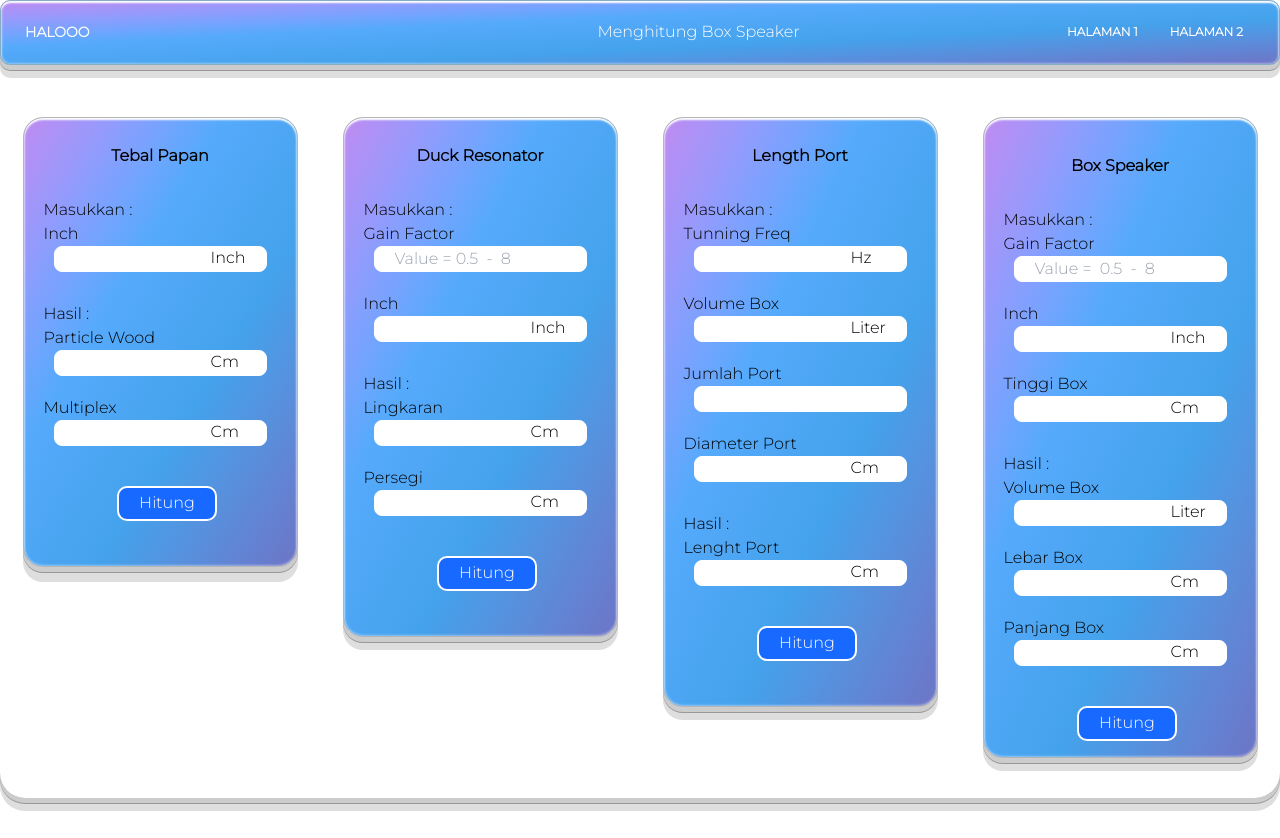
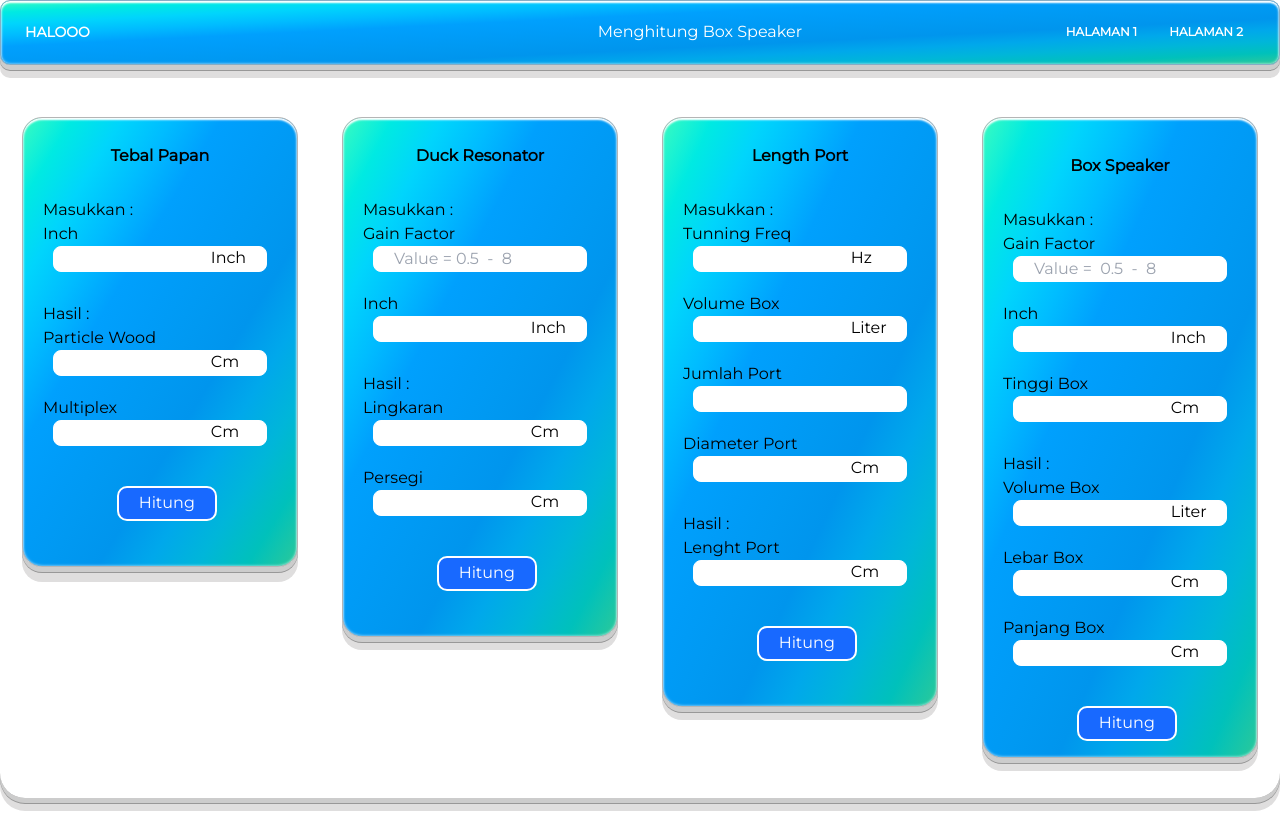
Before and after one commit to fajarbudi/NextJs, a Next.js app: page / in a window 1280 px wide. Built offline with nearby package versions, Linux system fonts and the light colour scheme.

Commit message:
mengubah font

```diff
--- a/app/globals.css
+++ b/app/globals.css
@@ -14,7 +14,7 @@ h3 {
   padding-left: 40%;
 }
 nav {
-  background-image: linear-gradient(to right bottom, #bf8bf0, #a794f8, #8d9dfd, #72a4fe, #56aafc, #50a7f6, #4aa5f1, #44a2eb, #5097e3, #5b8cda, #6580d0, #6d75c5);
+  background-image: linear-gradient(to right bottom, #3afbc0, #00eae2, #00d5fc, #00bcff, #00a0fd, #009cf8, #0099f2, #0095ed, #00a8eb, #00b6d9, #00c1bb, #2cc999);
   padding: 6px 10px;
   border: 1px solid rgb(134, 173, 197);
   border-radius: 10px;
@@ -36,7 +36,7 @@ nav {
 .kotak_1 {
   position: relative;
   border-radius: 10px;
-  background-image: linear-gradient(to right bottom, #bf8bf0, #a794f8, #8d9dfd, #72a4fe, #56aafc, #50a7f6, #4aa5f1, #44a2eb, #5097e3, #5b8cda, #6580d0, #6d75c5);
+  background-image: linear-gradient(to right bottom, #3afbc0, #00eae2, #00d5fc, #00bcff, #00a0fd, #009cf8, #0099f2, #0095ed, #00a8eb, #00b6d9, #00c1bb, #2cc999);
   margin-bottom: 20px;
   height: 450px;
   padding: 6px 10px;
@@ -48,7 +48,7 @@ nav {
 }
 .resonator {
   border-radius: 10px;
-  background-image: linear-gradient(to right bottom, #bf8bf0, #a794f8, #8d9dfd, #72a4fe, #56aafc, #50a7f6, #4aa5f1, #44a2eb, #5097e3, #5b8cda, #6580d0, #6d75c5);
+  background-image: linear-gradient(to right bottom, #3afbc0, #00eae2, #00d5fc, #00bcff, #00a0fd, #009cf8, #0099f2, #0095ed, #00a8eb, #00b6d9, #00c1bb, #2cc999);
   height: 520px;
   padding: 6px 10px;
   border: 1px solid #b5b5b5;
@@ -59,7 +59,7 @@ nav {
 }
 .length {
   border-radius: 10px;
-  background-image: linear-gradient(to right bottom, #bf8bf0, #a794f8, #8d9dfd, #72a4fe, #56aafc, #50a7f6, #4aa5f1, #44a2eb, #5097e3, #5b8cda, #6580d0, #6d75c5);
+  background-image: linear-gradient(to right bottom, #3afbc0, #00eae2, #00d5fc, #00bcff, #00a0fd, #009cf8, #0099f2, #0095ed, #00a8eb, #00b6d9, #00c1bb, #2cc999);
   height: 590px;
   padding: 6px 10px;
   border: 1px solid #b5b5b5;
@@ -70,7 +70,7 @@ nav {
 }
 .box {
   border-radius: 10px;
-  background-image: linear-gradient(to right bottom, #bf8bf0, #a794f8, #8d9dfd, #72a4fe, #56aafc, #50a7f6, #4aa5f1, #44a2eb, #5097e3, #5b8cda, #6580d0, #6d75c5);
+  background-image: linear-gradient(to right bottom, #3afbc0, #00eae2, #00d5fc, #00bcff, #00a0fd, #009cf8, #0099f2, #0095ed, #00a8eb, #00b6d9, #00c1bb, #2cc999);
   padding: 16px 10px;
   border: 1px solid #b5b5b5;
   border-radius: 20px;
--- a/app/layout.tsx
+++ b/app/layout.tsx
@@ -1,7 +1,7 @@
 "use client";
 import "./globals.css";
 import { Montserrat } from "next/font/google";
-const inter = Montserrat({ weight: "300", subsets: ["latin"] });
+const inter = Montserrat({ weight: "400", subsets: ["latin"] });
 export default function RootLayout({
   children,
 }: {
```
